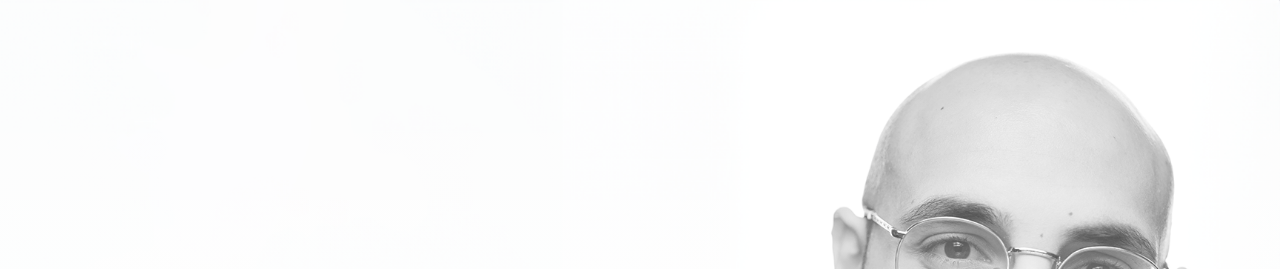
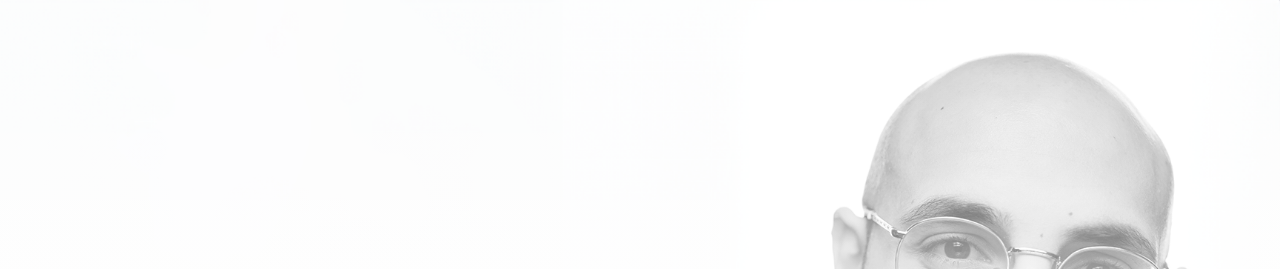
Before and after one commit to MattiaVella/mattiavella.github.io, a plain HTML site: page index.html in a window 1280 px wide. Shown: the top 269 px of the page. Drawn offline with nearby package versions, Linux system fonts and the light colour scheme; some packages are replaced by stand-ins of ours; a script that the page names is missing.

Commit message:
Initial commit

```diff
--- a/assets/css/style.css
+++ b/assets/css/style.css
@@ -240,18 +240,12 @@ h1, h2, h3, h4, h5, h6 {
 # Hero Section
 --------------------------------------------------------------*/
 #hero {
-
   height: 100vh;
-
-  /*background-size: cover;
-
-  position: relative;
-  */
   background-attachment: fixed;
-  background: url("../img/mattia.png") top right no-repeat;
-
+  background: linear-gradient(0deg, rgba(255,255,255,1) 0%, rgba(0,0,0,0) 100%), url("../img/mattia.png") top right no-repeat;
   background-repeat: no-repeat;
   background-size: cover;
+
 }
 @media (min-width: 992px) {
   #hero {
```
